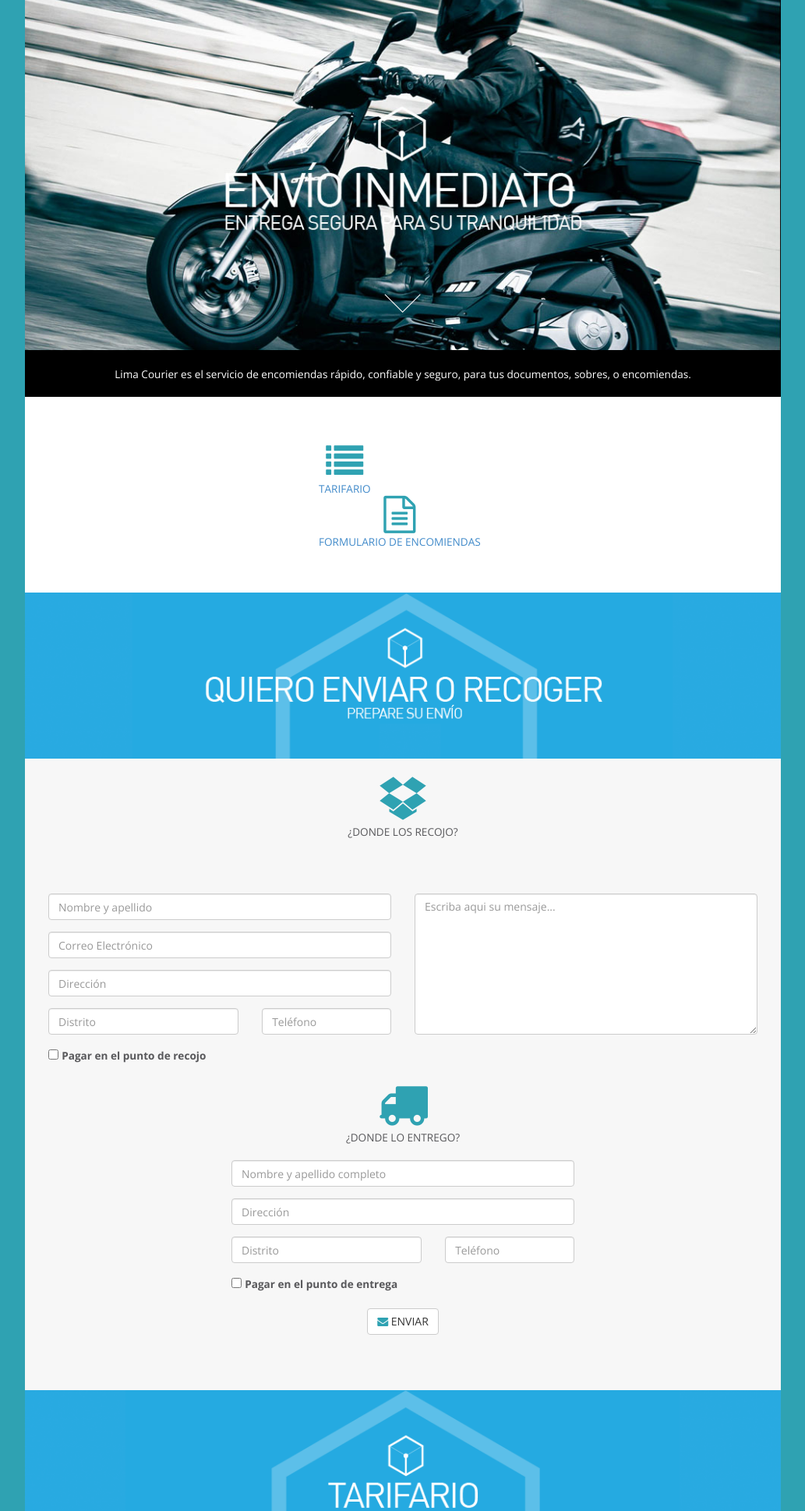
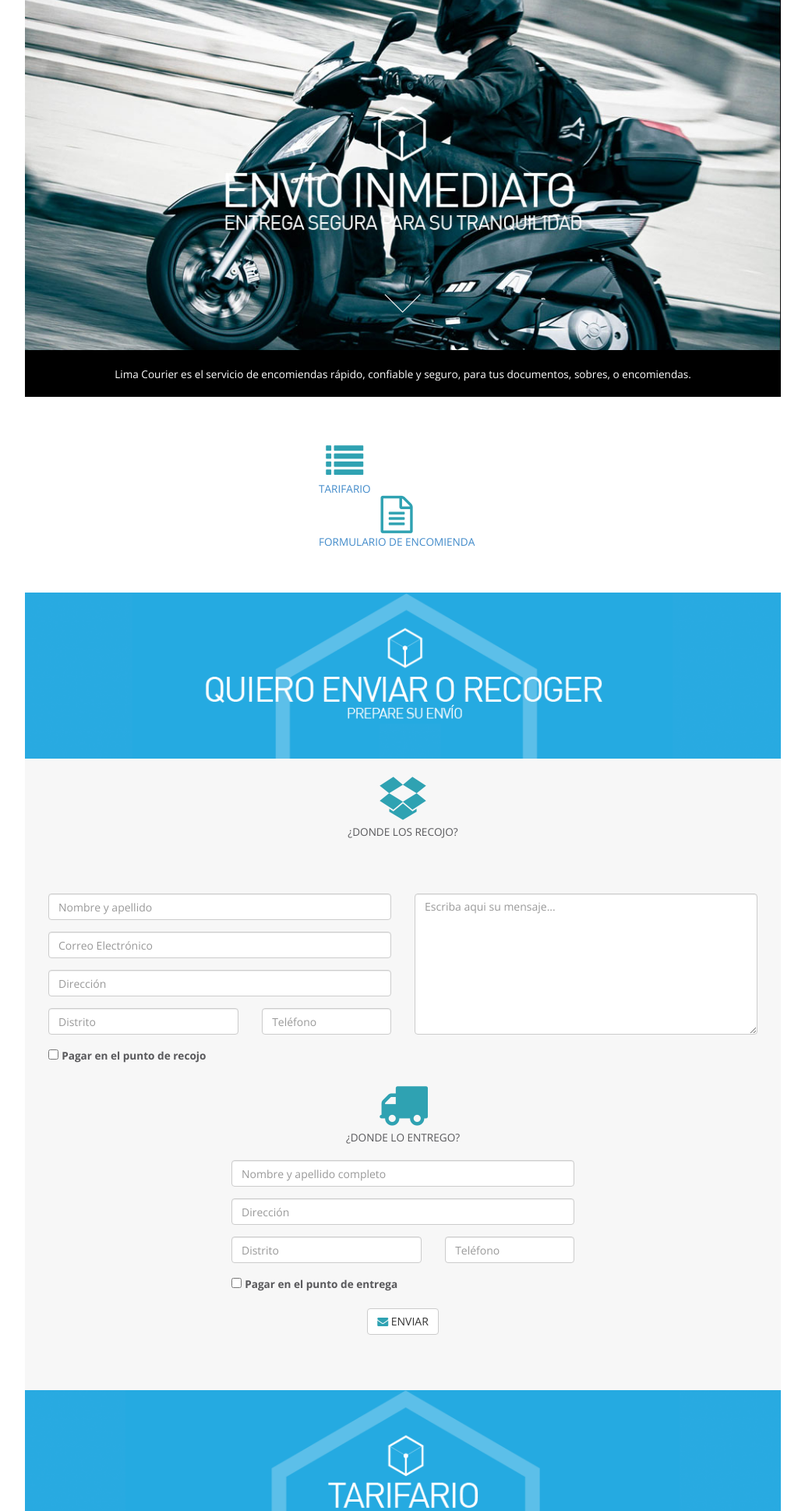
Before and after one commit to OscarSith/lima-courier, a PHP site: page / in a window 1280 px wide. Shown: the part 68-2006 px from the top of the page at 78% size, without its empty margins (123-1156 px from the left). Run offline with PHP 8.4, Linux system fonts and the light colour scheme; some libraries are stand-ins or nearby versions.

Commit message:
Actualización de Texto

```diff
--- a/css/style.css
+++ b/css/style.css
@@ -7,7 +7,7 @@ body {
 	font-family: 'Open Sans', sans-serif;
 	font-size: 16px;
 	color: #58585b;
-	background-color: #2FA2B2;
+	background-color: #ffffff;
 }
 img {
 	max-width: 100%;
--- a/index.html
+++ b/index.html
@@ -71,7 +71,7 @@
 					<li>
 						<a href="#" class="button" data-slide="2">
 							<i class="fa fa-file-text-o fa-3x"></i>
-							<small class="block">FORMULARIO DE ENCOMIENDAS</small>
+							<small class="block">FORMULARIO DE ENCOMIENDA</small>
 						</a>
 					</li>
 				</ul>
@@ -386,7 +386,7 @@
 					<li data-slide="2">
 						<a href="#" class="button" data-slide="2">
 							<i class="fa fa-file-text-o fa-3x"></i>
-							<small class="block">FORMULARIO</small>
+							<small class="block">FORMULARIO DE ENCOMIENDA</small>
 						</a>
 					</li>
 				</ul>
@@ -400,7 +400,7 @@
 			<div class="content grid_12 bg-gray-light pb20">
             	<img src="img/tra_bg.jpg">
             	<div class="well">
-					<small>Encuentra interesantes posibilidades de desarrollo profesional.</small>
+					<small>Debe indicar lo siguiente: Envía tu CV a nuestra bolsa de trabajo y encuentra posibilidades de crecimiento profesional. bolsadetrabajo@limacourier.pe</small>
             	</div>
           		<span class="block mt60">
 					<i class="fa fa-bicycle fa-4x"></i>
@@ -437,7 +437,7 @@
 					</tr>
 					<tr>
 						<td>
-							<small>Calle Tomás Ramsey 306 (referencia cuadra 3 av javier prado oeste.)Magdalena del Mar.</small>
+							<small>Calle Tomás Ramsey 306 (referencia cuadra 3 av javier prado oeste.) Magdalena del Mar.</small>
 						</td>
 						<td>
 							<small>
```
